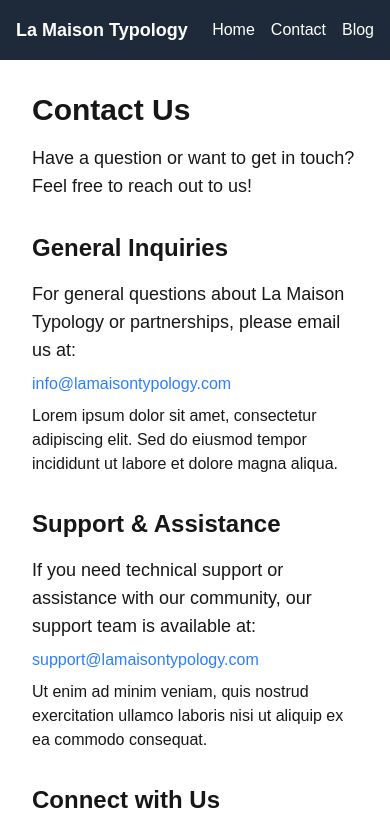
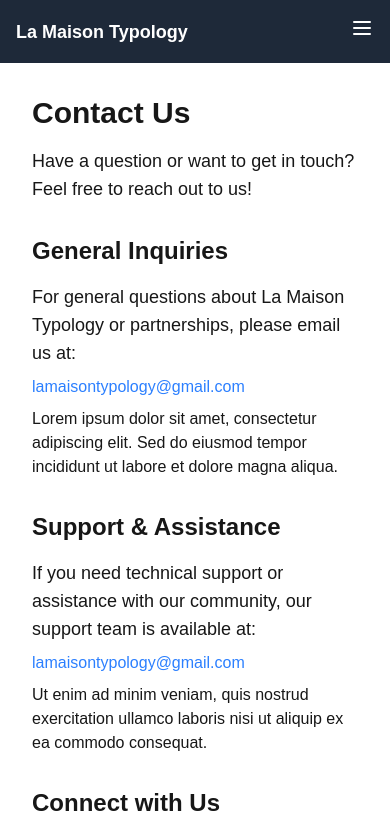
Before and after one commit to LaMaisonTypology/La-Maison-Typology, a Next.js app: page /contact in a window 390 px wide. Shown: the top 837 px of the page. Built offline with nearby package versions, Linux system fonts and the light colour scheme.

Commit message:
modified:   app/components/navbar.tsx 	modified:   app/contact/page.tsx 	new file:   app/test/page.tsx Nav

```diff
--- a/app/components/navbar.tsx
+++ b/app/components/navbar.tsx
@@ -1,13 +1,45 @@
+// components/Navbar.tsx
+"use client"; // This is important for using useState in a client component
+
 import Link from 'next/link';
+import { useState } from 'react';
 
 export default function Navbar() {
+  const [isOpen, setIsOpen] = useState(false);
+
+  const toggleMenu = () => {
+    setIsOpen(!isOpen);
+  };
+
   return (
     <nav className="bg-gray-800 p-4">
       <div className="container mx-auto flex justify-between items-center">
         <Link href="/" className="text-white text-lg font-bold">
           La Maison Typology
         </Link>
-        <ul className="flex space-x-4">
+
+        {/* Hamburger menu button for small screens */}
+        <div className="md:hidden">
+          <button onClick={toggleMenu} className="text-white focus:outline-none">
+            <svg
+              className="w-6 h-6"
+              fill="none"
+              stroke="currentColor"
+              viewBox="0 0 24 24"
+              xmlns="http://www.w3.org/2000/svg"
+            >
+              <path
+                strokeLinecap="round"
+                strokeLinejoin="round"
+                strokeWidth="2"
+                d="M4 6h16M4 12h16M4 18h16"
+              ></path>
+            </svg>
+          </button>
+        </div>
+
+        {/* Navigation links for large screens */}
+        <ul className="hidden md:flex space-x-4">
           <li>
             <Link href="/" className="text-white hover:text-gray-300">
               Home
@@ -15,7 +47,7 @@
           </li>
           <li>
             <Link href="/contact" className="text-white hover:text-gray-300">
-              Contact
+              Contact Us
             </Link>
           </li>
           <li>
@@ -25,6 +57,29 @@
           </li>
         </ul>
       </div>
+
+      {/* Mobile menu (conditionally rendered) */}
+      {isOpen && (
+        <div className="md:hidden mt-4">
+          <ul className="flex flex-col space-y-2">
+            <li>
+              <Link href="/" className="block text-white hover:bg-gray-700 p-2 rounded" onClick={toggleMenu}>
+                Home
+              </Link>
+            </li>
+            <li>
+              <Link href="/contact" className="block text-white hover:bg-gray-700 p-2 rounded" onClick={toggleMenu}>
+                Contact Us
+              </Link>
+            </li>
+            <li>
+              <Link href="/blog" className="block text-white hover:bg-gray-700 p-2 rounded" onClick={toggleMenu}>
+                Blog
+              </Link>
+            </li>
+          </ul>
+        </div>
+      )}
     </nav>
   );
 }
--- a/app/contact/page.tsx
+++ b/app/contact/page.tsx
@@ -13,7 +13,7 @@
           For general questions about La Maison Typology or partnerships, please email us at:
         </p>
         <p className="mt-2">
-          <a href="mailto:info@lamaisontypology.com" className="text-blue-500 hover:underline">info@lamaisontypology.com</a>
+          <a href="mailto:lamaisontypology@gmail.com" className="text-blue-500 hover:underline">lamaisontypology@gmail.com</a>
         </p>
         <p className="mt-2">
           Lorem ipsum dolor sit amet, consectetur adipiscing elit. Sed do eiusmod tempor incididunt ut labore et dolore magna aliqua.
@@ -26,7 +26,7 @@
           If you need technical support or assistance with our community, our support team is available at:
         </p>
         <p className="mt-2">
-          <a href="mailto:support@lamaisontypology.com" className="text-blue-500 hover:underline">support@lamaisontypology.com</a>
+          <a href="mailto:lamaisontypology@gmail.com" className="text-blue-500 hover:underline">lamaisontypology@gmail.com</a>
         </p>
         <p className="mt-2">
           Ut enim ad minim veniam, quis nostrud exercitation ullamco laboris nisi ut aliquip ex ea commodo consequat.
--- /dev/null
+++ b/app/test/page.tsx
@@ -0,0 +1,10 @@
+export default function Test() {
+  return (
+    <div className="container mx-auto p-8">
+      <h1 className="text-3xl font-bold mb-4">Test</h1>
+      <p className="text-lg">
+        There are no page yet. Please check back later!
+      </p>
+    </div>
+  );
+}
```
